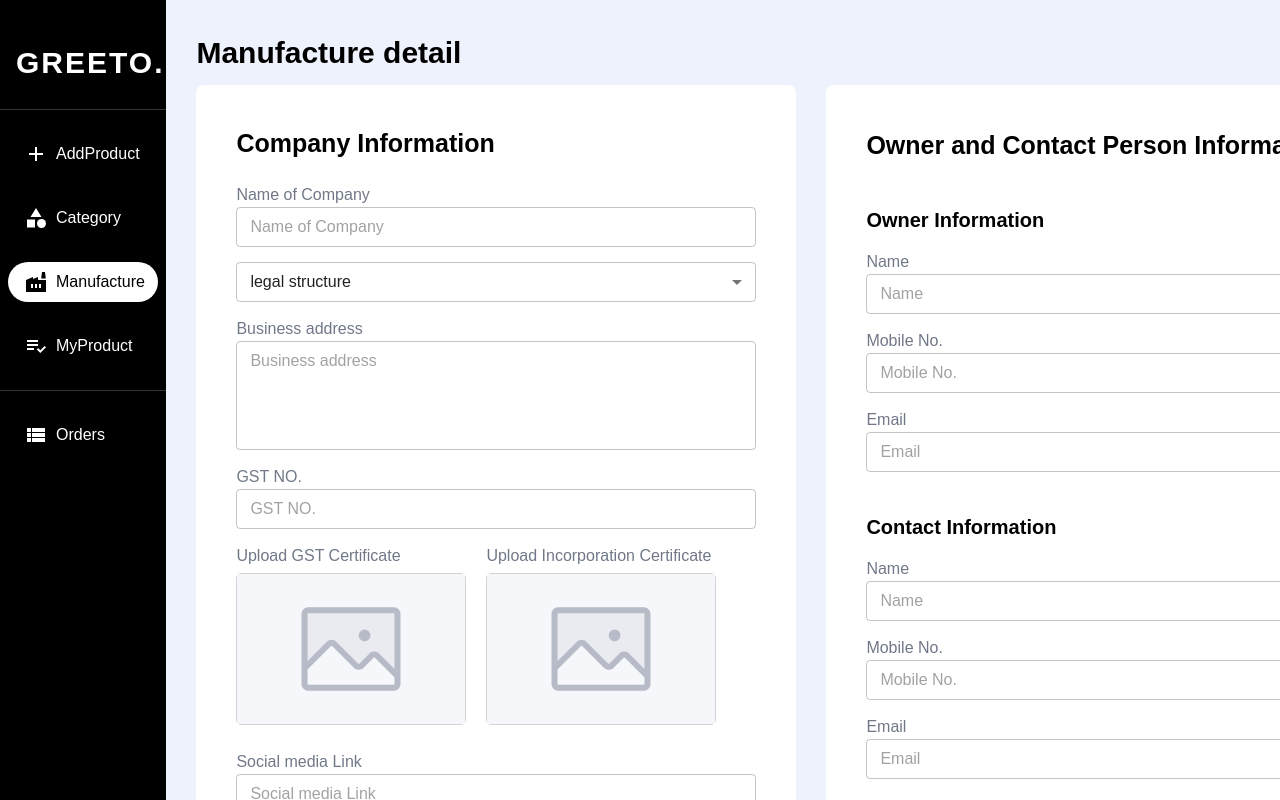
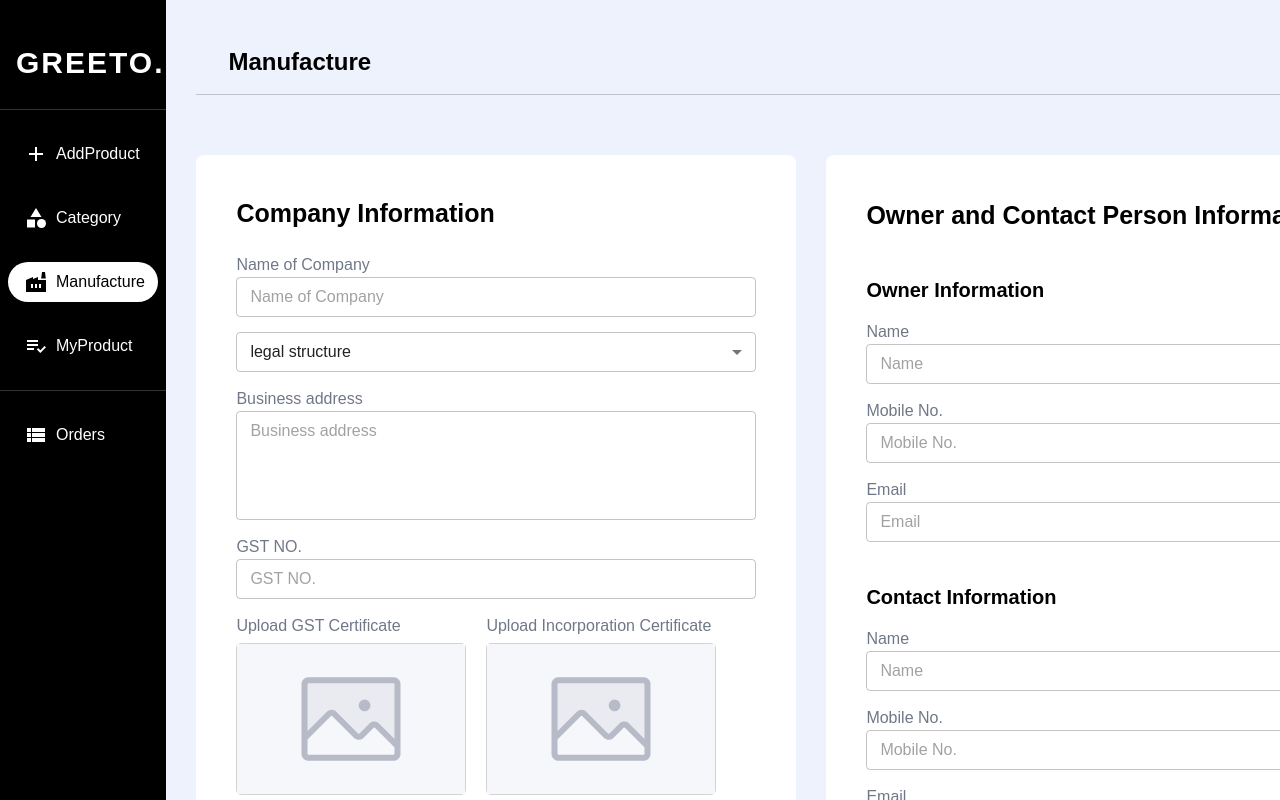
Before and after one commit to renishapipaliya/ecom-superadmin-master, a React (Vite) app: page /manufactureScreen in a window 1280 px wide. Built offline with nearby package versions, Linux system fonts and the light colour scheme.

Commit message:
input chnages

```diff
--- a/src/ManuFacture/Companyinfo.jsx
+++ b/src/ManuFacture/Companyinfo.jsx
@@ -56,7 +56,7 @@ const Companyinfo = () => {
   return (
     <>
       <Box>
-        <Box sx={{ width: "600px", mt: "10px" }}>
+        <Box sx={{ width: "600px", mt: "60px" }}>
           <Box sx={{ p: "40px" }} bgcolor={"white"} borderRadius={"8px"}>
             <Typography mb={"20px"} fontSize={"25px"} fontWeight={600}>
               Company Information
@@ -248,33 +248,53 @@ const Companyinfo = () => {
               <Typography sx={{ color: "#707888" }}>
                 Upload/Cancel Check
               </Typography>
+
               <Box
                 sx={{
-                  height: "100px",
-                  width: "520px",
+                  bgcolor: "white",
+                  height: "130px",
                   border: "1px solid lightgray",
                   borderRadius: "5px",
+                  display: "flex",
+                  gap: "25px",
+                  mt:"10px"
+
                 }}
               >
+                <Box sx={{ height: "100%", width: "60%",mt:"9px",mb:"10px" }}>
                   <label htmlFor="upload-image">
                     <img
                       src={image ? image : defaultImage}
                       alt="Course Thumbnail"
                       style={{
                         objectFit: "contain",
-                      height: "100%",
+                        height: "90%",
                         width: "100%",
                         cursor: "pointer",
                       }}
                     />
+                  </label>
+                </Box>
+                <Box sx={{ width: "100%", mt: "10px" }}>
+                  <Typography sx={{ fontSize: "13px" }}>
+                    Upload Your course Thumbnail here.
+                    <Typography sx={{ fontWeight: 600, fontSize: "14px" }}>
+                      Important guidelines:
+                    </Typography>
+                    1200 * 800 pixels or 12:8 Ratio. Supported format:
+                    <Typography sx={{ fontWeight: 600, fontSize: "14px" }}>
+                      .jpg, .jpeg, or .png
+                    </Typography>
+                  </Typography>
                   <input
+                    accept=".jpg,.jpeg,.png"
+                    style={{ display: "none" }}
                     id="upload-image"
                     type="file"
-                    accept="image/*"
                     onChange={handleImageUpload}
-                    style={{ display: "none" }}
                   />
-                </label>
+
+                </Box>
               </Box>
             </Box>
           </Box>
--- a/src/ManuFacture/OwnerandContactinfo.jsx
+++ b/src/ManuFacture/OwnerandContactinfo.jsx
@@ -69,7 +69,7 @@ const OwnerandContactinfo = () => {
         <Box
           sx={{
             width: "600px",
-            mt: "10px",
+            mt: "60px",
           }}
         >
           <Box sx={{ p: "40px" }} bgcolor={"white"} borderRadius={"8px"}>
--- a/src/routes/ManuFactureScreen.jsx
+++ b/src/routes/ManuFactureScreen.jsx
@@ -2,15 +2,20 @@ import React from "react";
 import Companyinfo from "../ManuFacture/Companyinfo";
 import OwnerandContactinfo from "../ManuFacture/OwnerandContactinfo";
 import { Box, Typography } from "@mui/material";
+import Heading from "../CommonComponent/Heading";
+import Divider from '@mui/material/Divider';
 
 const ManufactureScreen = () => {
   return (
     <Box sx={{ p:"30px", bgcolor: "#EBF1FDE5" }} width={"1290px"}>
-      <Box>
-        <Typography fontSize={"30px"} fontWeight={600}>
+      {/* <Box>
+        <Typography fontSize={"22px"} fontWeight={600} sx={{p:"10px"}}>
           Manufacture detail
         </Typography>
-      </Box>
+      <Divider/>
+      </Box> */}
+      <Heading
+      title={"Manufacture"}/>
       <Box display={"flex"} justifyContent={"space-between"}>
         <Companyinfo />
         <OwnerandContactinfo />
```
Lines whose indentation alone changed are shown as unchanged.
